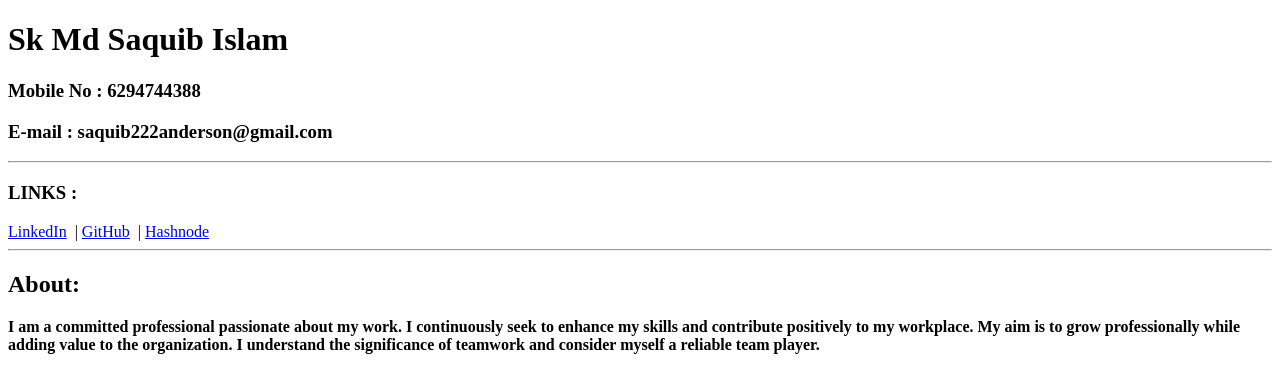
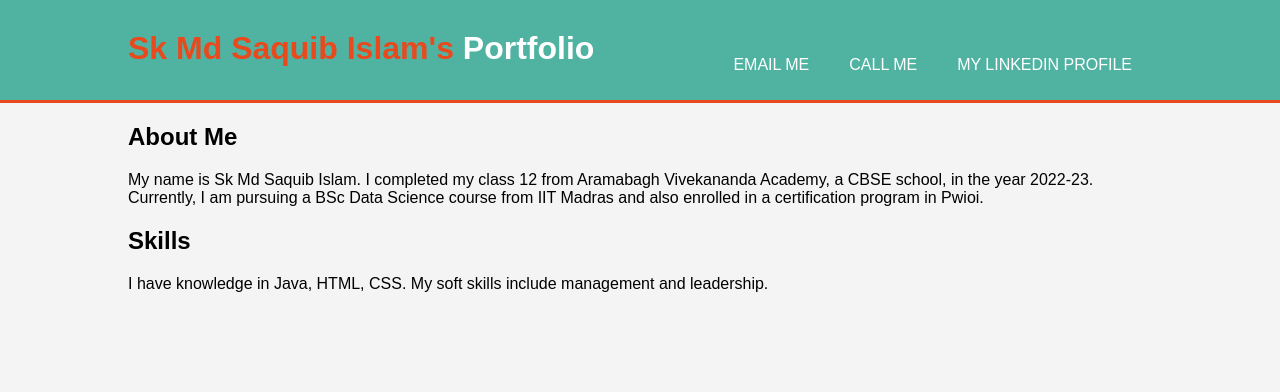
Before and after one commit to Saquibislam1/Resumev1, a plain HTML site: page index.html in a window 1280 px wide. Drawn offline with Linux system fonts and the light colour scheme.

Commit message:
Commit message

```diff
--- a/index.html
+++ b/index.html
@@ -1,23 +1,82 @@
 <!DOCTYPE html>
-<html lang="en">
+<html>
 <head>
-    <meta charset="UTF-8">
-    <meta name="viewport" content="width=device-width, initial-scale=1.0">
-    <title>Saquib</title>
+    <title>Sk Md Saquib Islam's Portfolio</title>
+    <style>
+        body {
+            font-family: Arial, sans-serif;
+            background-color: #f4f4f4;
+            margin: 0;
+            padding: 0;
+        }
+        .container {
+            width: 80%;
+            margin: auto;
+            overflow: hidden;
+        }
+        header {
+            background: #50b3a2;
+            color: white;
+            padding-top: 30px;
+            min-height: 70px;
+            border-bottom: #e8491d 3px solid;
+        }
+        header a {
+            color: #ffffff;
+            text-decoration: none;
+            text-transform: uppercase;
+            font-size: 16px;
+        }
+        header li {
+            float: left;
+            display: inline;
+            padding: 0 20px 0 20px;
+        }
+        header #branding {
+            float: left;
+        }
+        header #branding h1 {
+            margin: 0;
+        }
+        header nav {
+            float: right;
+            margin-top: 10px;
+        }
+        header .highlight, header .current a {
+            color: #e8491d;
+            font-weight: bold;
+        }
+        header a:hover {
+            color: #cccccc;
+            font-weight: bold;
+        }
+    </style>
 </head>
 <body>
-<h1>Sk Md Saquib Islam</h1>
-<h3>Mobile No : <b>6294744388</b></h3>
-<h3>E-mail : <b>saquib222anderson@gmail.com</b></h3>
-<hr>
-<h3>LINKS :</h3>
-<a href="https://www.linkedin.com/in/saquibislam2005/" target="_blank">LinkedIn</a>
-&nbsp;|
-<a href="https://github.com/Saquibislam1" target="_blank">GitHub</a>
-&nbsp;|
-<a href="https://saquibislam2005.hashnode.dev/" target="_blank">Hashnode</a>
-<hr>
-<h2>About:</h2>
-<P><b> I am a committed professional passionate about my work. I continuously seek to enhance my skills and contribute positively to my workplace. My aim is to grow professionally while adding value to the organization. I understand the significance of teamwork and consider myself a reliable team player.
-</b></P></body>
+    <header>
+        <div class="container">
+            <div id="branding">
+                <h1><span class="highlight">Sk Md Saquib Islam's</span> Portfolio</h1>
+            </div>
+            <nav>
+                <ul>
+                    <li><a href="mailto:saquib222anderson@gmail.com">Email Me</a></li>
+                    <li><a href="tel:PHONE_NUMBER">Call Me</a></li>
+                    <li><a href="LINKEDIN_URL">My LinkedIn Profile</a></li>
+                </ul>
+            </nav>
+        </div>
+    </header>
+    <div class="container">
+        <h2>About Me</h2>
+        <p>
+            My name is Sk Md Saquib Islam. I completed my class 12 from Aramabagh Vivekananda Academy, a CBSE school, in the year 2022-23.
+            Currently, I am pursuing a BSc Data Science course from IIT Madras and also enrolled in a certification program in Pwioi.
+        </p>
+        <h2>Skills</h2>
+        <p>
+            I have knowledge in Java, HTML, CSS. My soft skills include management and leadership.
+        </p>
+    </div>
+</body>
 </html>
```
